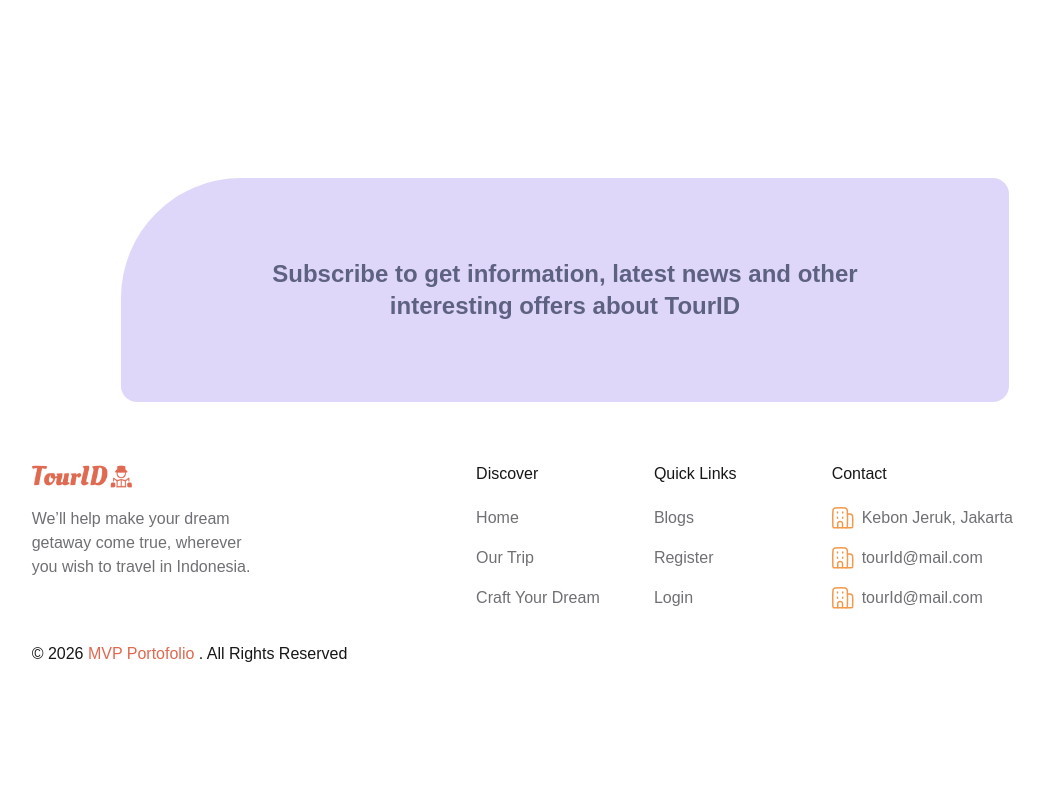
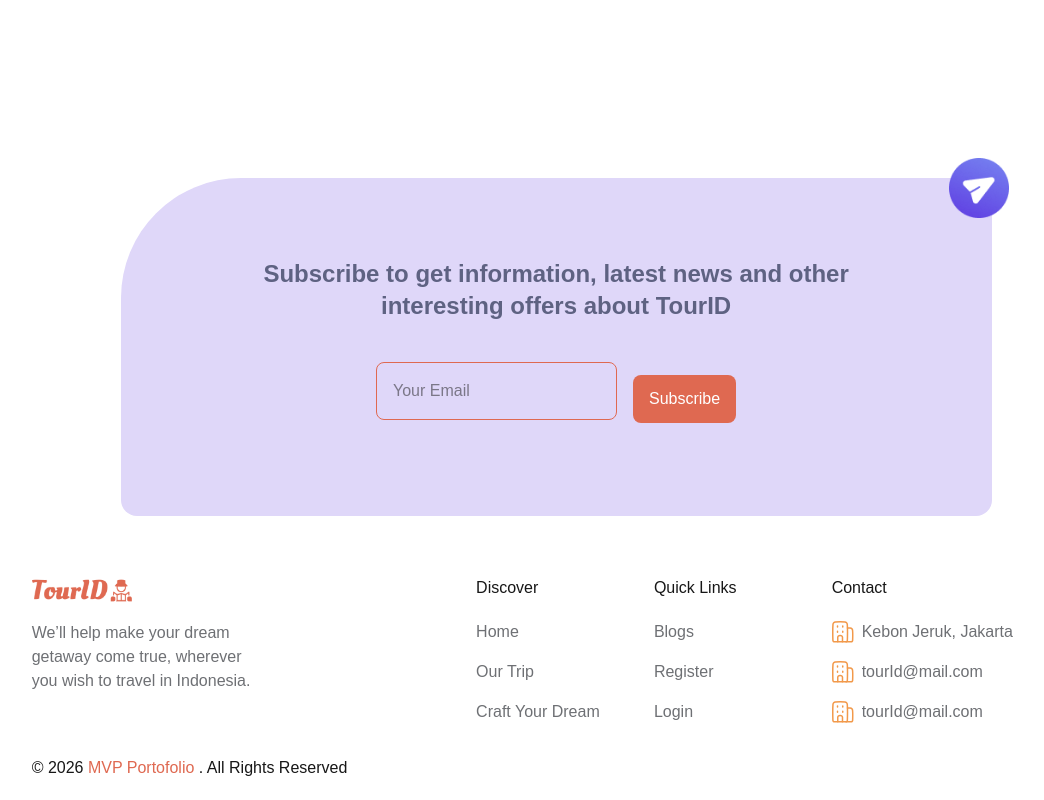
Before and after one commit to januardlg/tourid-next-FE, a Next.js app: page /home in a window 1280 px wide. Shown: the part 2158-2958 px from the top of the page, without its empty margins (75-1119 px from the left). Before the commit the page ends 2844 px from the top, so only its background shows below. Built offline with nearby package versions, Linux system fonts and the light colour scheme.

Commit message:
fix conflict

```diff
--- /dev/null
+++ b/features/home/components/subscribe-form.tsx
@@ -0,0 +1,34 @@
+import Image from "next/image";
+import SubscribeFormInput from "./subscribe-input";
+
+const SubscribeForm = () => {
+  return (
+    <section className="mt-40 grid grid-cols-12">
+      <section className="col-span-1" />
+      <section className="col-span-10 relative">
+        <div className="w-[98%] mt-5 bg-[#DFD7F9] py-20 rounded-tl-[120px] rounded-2xl">
+          <div className="px-30">
+            <p className="text-center text-2xl text-tid-grey-200 font-semibold">
+              Subscribe to get information, latest news and other interesting
+              offers about TourID
+            </p>
+          </div>
+          <div>
+            <SubscribeFormInput />
+          </div>
+        </div>
+        <div className="absolute top-0 right-0">
+          <Image
+            src={`/icons/subscribe-logo.png`}
+            alt="subscirbe"
+            width={60}
+            height={60}
+          />
+        </div>
+      </section>
+      <section className="col-span-1" />
+    </section>
+  );
+};
+
+export default SubscribeForm;
--- a/features/home/components/subscribe-from.tsx
+++ /dev/null
@@ -1,20 +0,0 @@
-const SubscribeForm = () => {
-    return (
-        <section className="mt-45 grid grid-cols-12">
-            <section className="col-span-1" />
-            <section className="col-span-10">
-                <div className="w-full bg-[#DFD7F9] py-20 rounded-tl-[120px] rounded-2xl">
-                    <div className="px-30">
-                        <p className="text-center text-2xl text-tid-grey-200 font-semibold">Subscribe to get information, latest news and other
-                            interesting offers about TourID</p>
-                    </div>
-                </div>
-            </section>
-            <section className="col-span-1" />
-
-
-        </section>
-    )
-}
-
-export default SubscribeForm
--- /dev/null
+++ b/features/home/components/subscribe-input.tsx
@@ -0,0 +1,30 @@
+"use client";
+import { useState } from "react";
+import FormInput from "@/components/input/form-input";
+import Button from "@/components/button/button";
+
+const SubscribeFormInput = () => {
+  const [email, setEmail] = useState("");
+
+  const handleChange = (e: React.ChangeEvent<HTMLInputElement>) => {
+    setEmail(e.target.value);
+  };
+
+  return (
+    <div className="flex justify-center items-center gap-4 mt-10">
+      <div className="w-fit">
+        <FormInput
+          name="email"
+          placeholder="Your Email"
+          onChange={handleChange}
+          value={email}
+        />
+      </div>
+      <Button type="PRIMARY" onClick={() => {}}>
+        Subscribe
+      </Button>
+    </div>
+  );
+};
+
+export default SubscribeFormInput;
--- a/features/home/containers/home-container.tsx
+++ b/features/home/containers/home-container.tsx
@@ -1,7 +1,7 @@
 import FeaturedTour from "../components/featured-tour"
 import HeroComponent from "../components/hero"
 import StepOrder from "../components/step-order"
-import SubscribeForm from "../components/subscribe-from"
+import SubscribeForm from "../components/subscribe-form"
 
 const HomeContainer = () => {
     return (
```
Also changed, not shown: public/icons/subscribe-logo.png (added), 1 other file (tests, documents, lock files or other folders).
